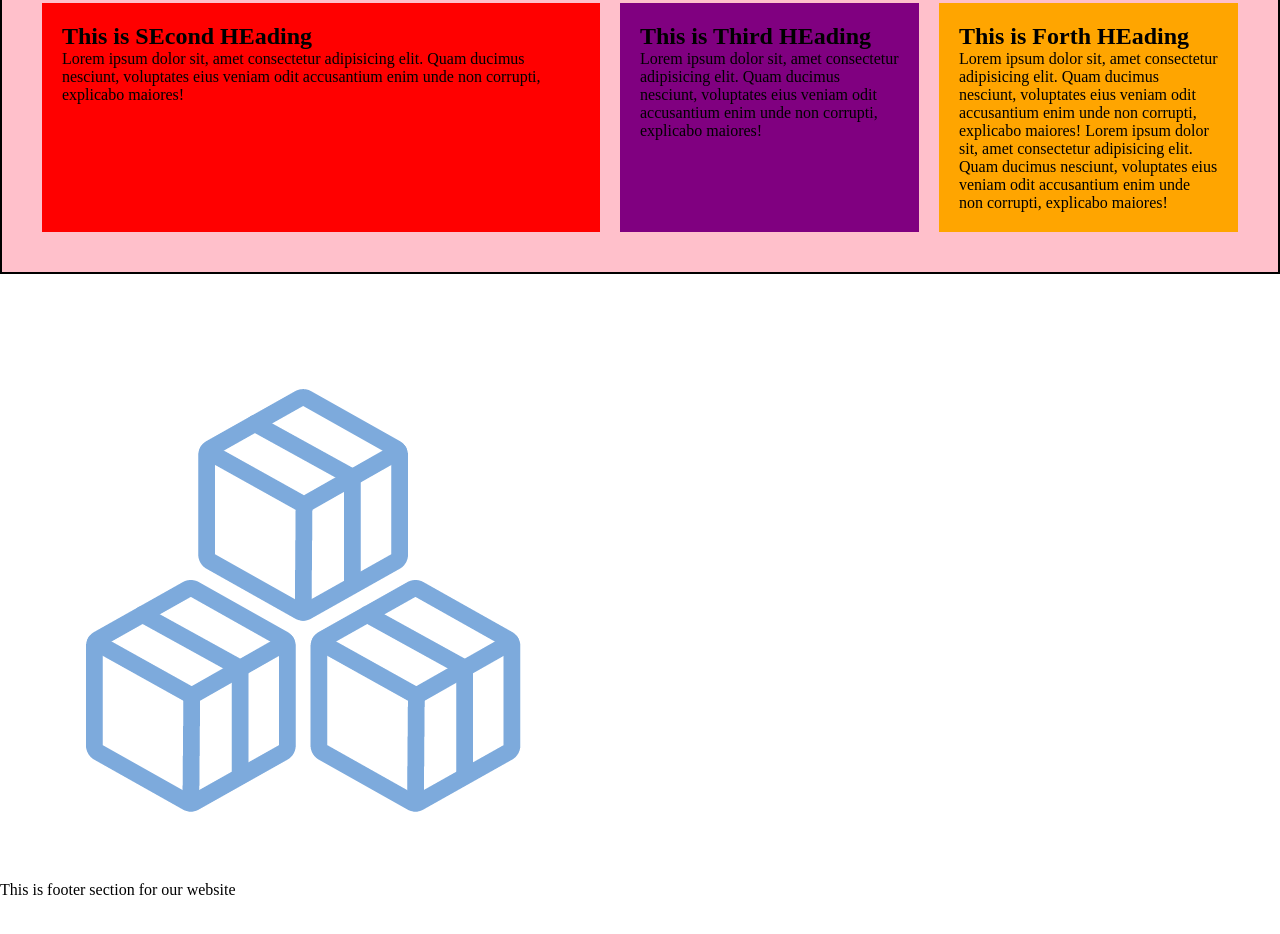
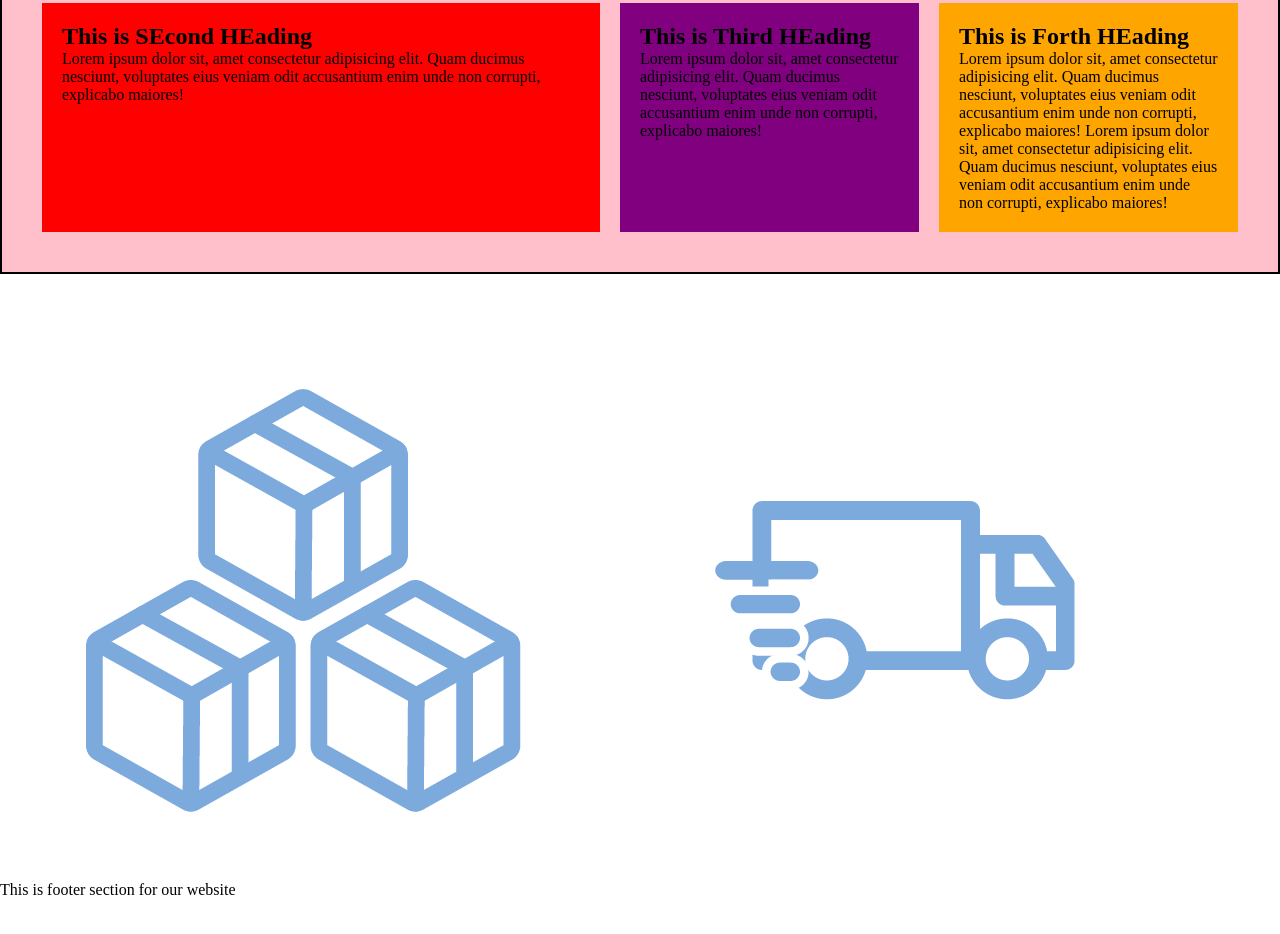
Before and after one commit to Hemraj-web/firstgit-project, a plain HTML site: page index.html in a window 1280 px wide. Shown: the part 176-1110 px from the top of the page. Drawn offline with Linux system fonts and the light colour scheme.

Commit message:
Learning more about git and github

```diff
--- a/index.html
+++ b/index.html
@@ -47,6 +47,7 @@
     <section class="footer">
         <div class="container">
             <img src="icon.png" alt="">
+            <img src="1.png" alt="">
             <p>This is footer section for our website</p>
         </div>
     </section>
```
